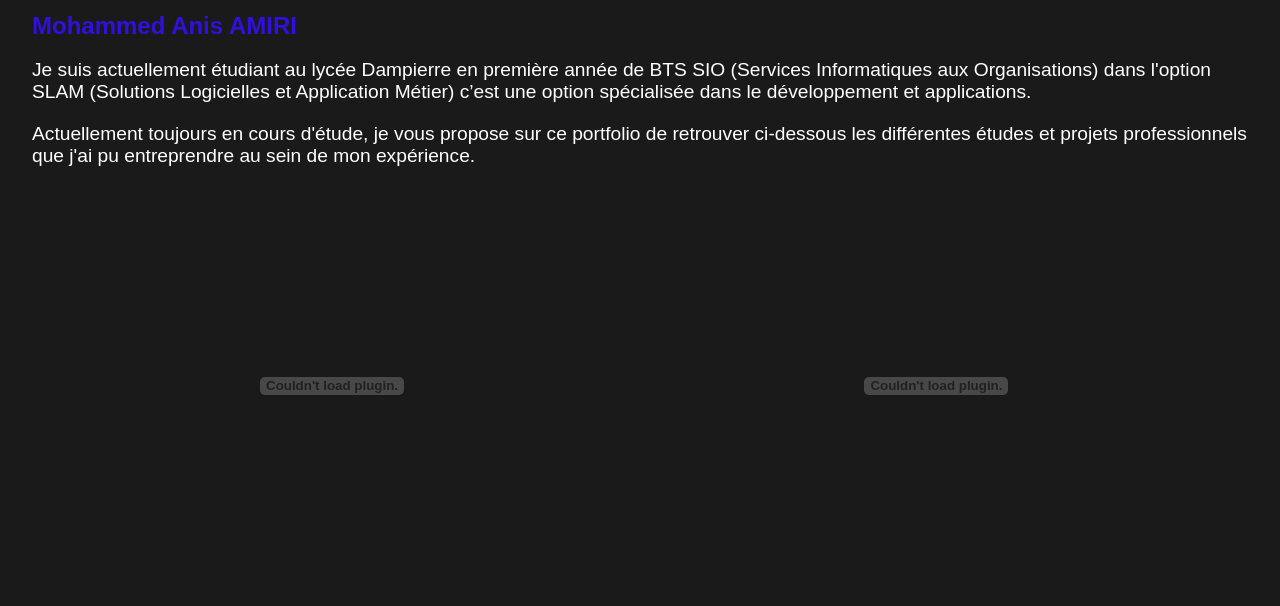
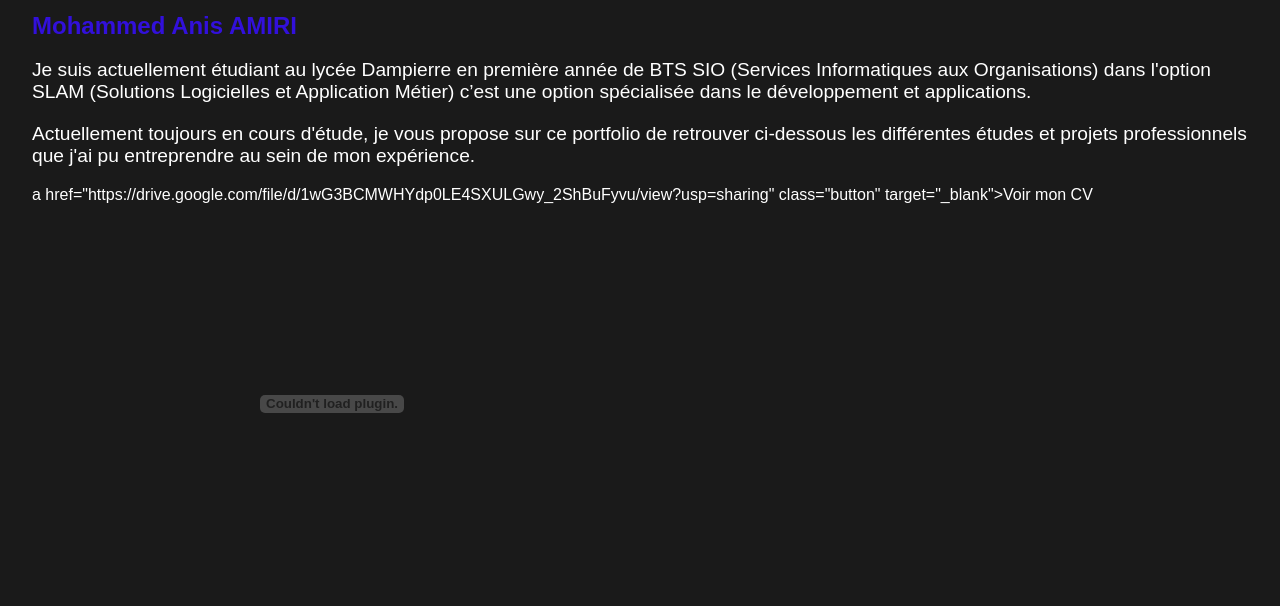
Before and after one commit to MohammedAnisAMIRI/portfolio, a plain HTML site: page index.html in a window 1280 px wide. Shown: the part 194-800 px from the top of the page. Drawn offline with Linux system fonts and the light colour scheme.

Commit message:
Update index.html

```diff
--- a/index.html
+++ b/index.html
@@ -143,14 +143,15 @@
     </header>
 
     <section id="about">
-        <h2>À propos de moi et moi </h2>
+        <h2>À propos de moi</h2>
         <p><span class="highlight">Mohammed Anis AMIRI</span></p>
         <p>Je suis actuellement étudiant au lycée Dampierre en première année de BTS SIO (Services Informatiques aux
             Organisations) dans l'option SLAM (Solutions Logicielles et Application Métier) c’est une option spécialisée
             dans le développement et applications.</p>
         <p>Actuellement toujours en cours d'étude, je vous propose sur ce portfolio de retrouver ci-dessous les
             différentes études et projets professionnels que j'ai pu entreprendre au sein de mon expérience.</p>
-        <embed src="C:\Users\lesam\OneDrive\Bureau\cv anis.pdf" type="application/pdf" width="600" height="400">
+        a href="https://drive.google.com/file/d/1wG3BCMWHYdp0LE4SXULGwy_2ShBuFyvu/view?usp=sharing" class="button"
+            target="_blank">Voir mon CV</a>
 
         <embed src="C:\Users\lesam\Downloads\Exemple de portefeuille de compétence.pdf" type="application/pdf"
             width="600" height="400">
```
